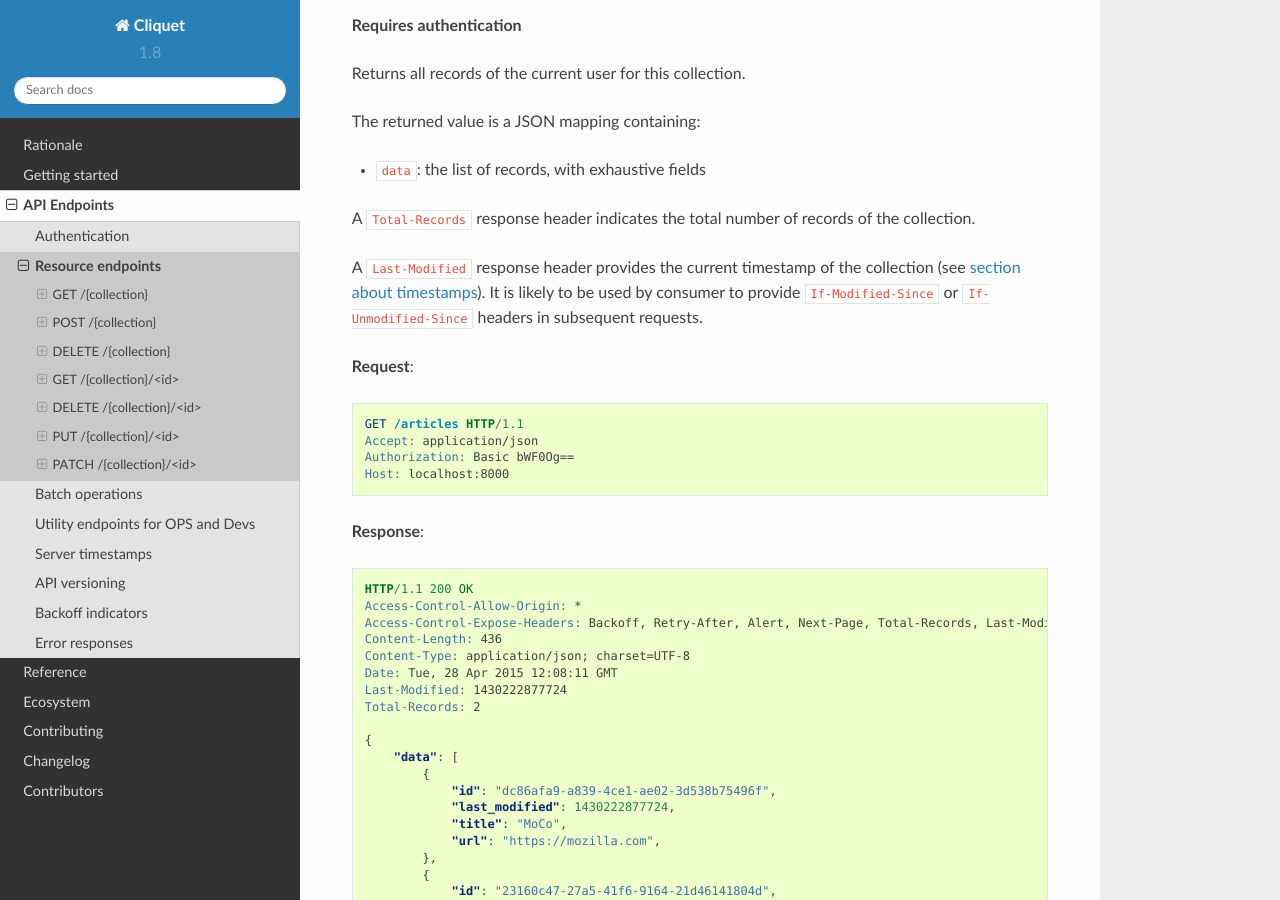
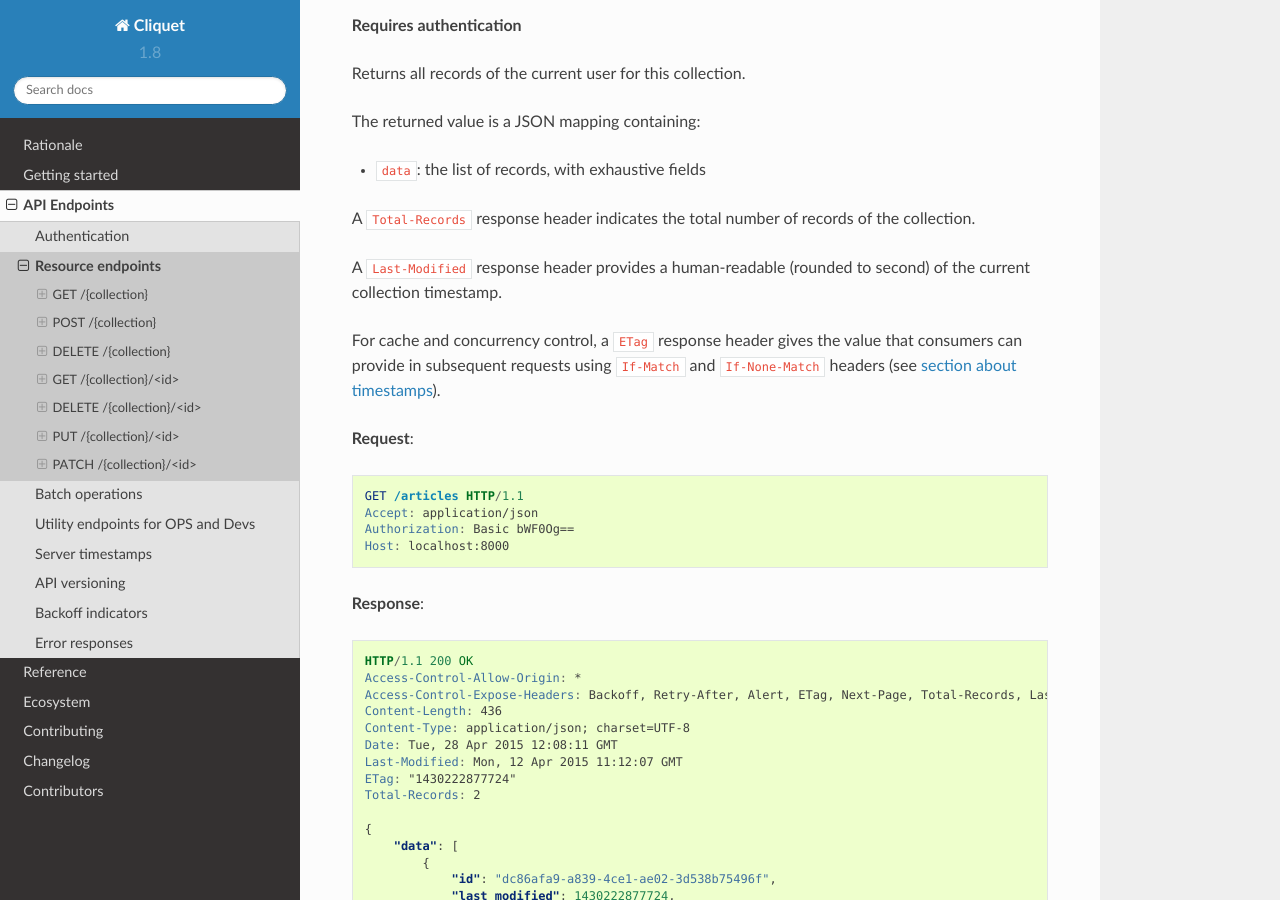
Before and after one commit to Kinto/kinto, a Sphinx documentation site: the page built from docs/api/resource.rst, in a window 1280 px wide and 900 px high, scrolled down 202 px. Built offline with Sphinx 7.4.7 and the Read the Docs theme 2.0.0, drawn with Linux system fonts in a browser that asks for light colours; some of the changed text lies outside the part shown.

Commit message:
Update docs (ref #251)

```diff
--- a/docs/api/resource.rst
+++ b/docs/api/resource.rst
@@ -18,11 +18,12 @@ The returned value is a JSON mapping containing:
 A ``Total-Records`` response header indicates the total number of records
 of the collection.
 
-A ``Last-Modified`` response header provides the current timestamp of the
-collection (see :ref:`section about timestamps <server-timestamps>`).
-It is likely to be used by consumer to provide ``If-Modified-Since`` or
-``If-Unmodified-Since`` headers in subsequent requests.
+A ``Last-Modified`` response header provides a human-readable (rounded to second)
+of the current collection timestamp.
 
+For cache and concurrency control, a ``ETag`` response header gives the
+value that consumers can provide in subsequent requests using ``If-Match``
+and ``If-None-Match`` headers (see :ref:`section about timestamps <server-timestamps>`).
 
 **Request**:
 
@@ -39,11 +40,12 @@ It is likely to be used by consumer to provide ``If-Modified-Since`` or
 
     HTTP/1.1 200 OK
     Access-Control-Allow-Origin: *
-    Access-Control-Expose-Headers: Backoff, Retry-After, Alert, Next-Page, Total-Records, Last-Modified
+    Access-Control-Expose-Headers: Backoff, Retry-After, Alert, ETag, Next-Page, Total-Records, Last-Modified
     Content-Length: 436
     Content-Type: application/json; charset=UTF-8
     Date: Tue, 28 Apr 2015 12:08:11 GMT
-    Last-Modified: 1430222877724
+    Last-Modified: Mon, 12 Apr 2015 11:12:07 GMT
+    ETag: "1430222877724"
     Total-Records: 2
 
     {
@@ -102,7 +104,7 @@ Prefix attribute name with ``not_``:
 
 .. note::
 
-    The ``Last-Modified`` response header will always be the same as
+    The ``ETag`` and ``Last-Modified`` response headers will always be the same as
     the unfiltered collection.
 
 Sorting
@@ -140,7 +142,7 @@ The ``_since`` parameter is provided as an alias for ``gt_last_modified``.
 When filtering on ``last_modified`` every deleted records will appear in the
 list with a deleted status (``deleted=true``).
 
-If the request header ``If-Modified-Since`` is provided, and if the
+If the request header ``If-None-Match`` is provided, and if the
 collection has not suffered changes meanwhile, a ``304 Not Modified``
 response is returned.
 
@@ -168,8 +170,8 @@ Pagination works with sorting and filtering.
 
     The ``Next-Page`` URL will contain a continuation token (``_token``).
 
-    It is recommended to add precondition headers (``If-Modified-Since`` or
-    ``If-Unmodified-Since``), in order to detect changes on collection while
+    It is recommended to add precondition headers (``If-Match`` or
+    ``If-None-Match``), in order to detect changes on collection while
     iterating through the pages.
 
 
@@ -192,9 +194,9 @@ HTTP Status Codes
 -----------------
 
 * ``200 OK``: The request was processed
-* ``304 Not Modified``: Collection did not change since value in ``If-Modified-Since`` header
+* ``304 Not Modified``: Collection did not change since value in ``If-None-Match`` header
 * ``400 Bad Request``: The request querystring is invalid
-* ``412 Precondition Failed``: Collection changed since value in ``If-Unmodified-Since`` header
+* ``412 Precondition Failed``: Collection changed since value in ``If-Match`` header
 
 
 POST /{collection}
@@ -211,7 +213,7 @@ The POST response body is a JSON mapping containing:
 
 - ``data``: the newly created record, if all posted values are valid.
 
-If the request header ``If-Unmodified-Since`` is provided, and if the record has
+If the request header ``If-Match`` is provided, and if the record has
 changed meanwhile, a ``412 Precondition failed`` error is returned.
 
 
@@ -289,7 +291,7 @@ HTTP Status Codes
 * ``201 Created``: The record was created
 * ``400 Bad Request``: The request body is invalid
 * ``409 Conflict``: Unicity constraint on fields is violated
-* ``412 Precondition Failed``: Collection changed since value in ``If-Unmodified-Since`` header
+* ``412 Precondition Failed``: Collection changed since value in ``If-Match`` header
 
 
 DELETE /{collection}
@@ -305,7 +307,7 @@ The DELETE response is a JSON mapping containing:
 
 It supports the same filtering capabilities as GET.
 
-If the request header ``If-Unmodified-Since`` is provided, and if the collection
+If the request header ``If-Match`` is provided, and if the collection
 has changed meanwhile, a ``412 Precondition failed`` error is returned.
 
 
@@ -350,7 +352,7 @@ HTTP Status Codes
 
 * ``200 OK``: The records were deleted;
 * ``405 Method Not Allowed``: This endpoint is not available;
-* ``412 Precondition Failed``: Collection changed since value in ``If-Unmodified-Since`` header
+* ``412 Precondition Failed``: Collection changed since value in ``If-Match`` header
 
 
 GET /{collection}/<id>
@@ -363,10 +365,10 @@ containing:
 
 - ``data``: the record with exhaustive schema fields.
 
-For convenience and consistency, a header ``Last-Modified`` will also repeat the
+For convenience and consistency, a header ``ETag`` will also repeat the
 value of the ``last_modified`` field.
 
-If the request header ``If-Modified-Since`` is provided, and if the record has not
+If the request header ``If-None-Match`` is provided, and if the record has not
 changed meanwhile, a ``304 Not Modified`` is returned.
 
 **Request**:
@@ -384,11 +386,11 @@ changed meanwhile, a ``304 Not Modified`` is returned.
 
     HTTP/1.1 200 OK
     Access-Control-Allow-Origin: *
-    Access-Control-Expose-Headers: Backoff, Retry-After, Alert, Last-Modified
+    Access-Control-Expose-Headers: Backoff, Retry-After, Alert, ETag, Last-Modified
     Content-Length: 438
     Content-Type: application/json; charset=UTF-8
     Date: Tue, 28 Apr 2015 12:42:42 GMT
-    Last-Modified: 1430224945242
+    ETag: "1430224945242"
 
     {
         "data": {
@@ -404,8 +406,8 @@ HTTP Status Code
 ----------------
 
 * ``200 OK``: The request was processed
-* ``304 Not Modified``: Record did not change since value in ``If-Modified-Since`` header
-* ``412 Precondition Failed``: Record changed since value in ``If-Unmodified-Since`` header
+* ``304 Not Modified``: Record did not change since value in ``If-None-Match`` header
+* ``412 Precondition Failed``: Record changed since value in ``If-Match`` header
 
 
 DELETE /{collection}/<id>
@@ -422,7 +424,7 @@ The DELETE response is the record that was deleted. The DELETE response is a JSO
 If the record is missing (or already deleted), a ``404 Not Found`` is returned.
 The consumer might decide to ignore it.
 
-If the request header ``If-Unmodified-Since`` is provided, and if the record has
+If the request header ``If-Match`` is provided, and if the record has
 changed meanwhile, a ``412 Precondition failed`` error is returned.
 
 .. note::
@@ -434,7 +436,7 @@ HTTP Status Code
 ----------------
 
 * ``200 OK``: The record was deleted
-* ``412 Precondition Failed``: Record changed since value in ``If-Unmodified-Since`` header
+* ``412 Precondition Failed``: Record changed since value in ``If-Match`` header
 
 
 PUT /{collection}/<id>
@@ -452,7 +454,7 @@ The PUT response body is a JSON mapping containing:
 
 Validation and conflicts behaviour is similar to creating records (``POST``).
 
-If the request header ``If-Unmodified-Since`` is provided, and if the record has
+If the request header ``If-Match`` is provided, and if the record has
 changed meanwhile, a ``412 Precondition failed`` error is returned.
 
 
@@ -502,7 +504,12 @@ HTTP Status Code
 * ``400 Bad Request``: The record is invalid
 * ``409 Conflict``: If replacing this record violates a field unicity constraint
 * ``412 Precondition Failed``: Record was changed or deleted since value
-  in ``If-Unmodified-Since`` header
+  in ``If-Match`` header.
+
+.. note::
+
+    A ``If-None-Match: *`` request header can be used to make sure the ``PUT``
+    won't overwrite any record.
 
 
 PATCH /{collection}/<id>
@@ -564,7 +571,7 @@ the one provided are returned.
 If the record is missing (or already deleted), a ``404 Not Found`` error is returned.
 The consumer might decide to ignore it.
 
-If the request header ``If-Unmodified-Since`` is provided, and if the record has
+If the request header ``If-Match`` is provided, and if the record has
 changed meanwhile, a ``412 Precondition failed`` error is returned.
 
 .. note::
@@ -593,4 +600,4 @@ HTTP Status Code
 * ``400 Bad Request``: The request body is invalid, or a read-only field was
   modified
 * ``409 Conflict``: If modifying this record violates a field unicity constraint
-* ``412 Precondition Failed``: Record changed since value in ``If-Unmodified-Since`` header
+* ``412 Precondition Failed``: Record changed since value in ``If-Match`` header
```
Also changed, not shown: docs/api/timestamps.rst (+45 -9 lines).
